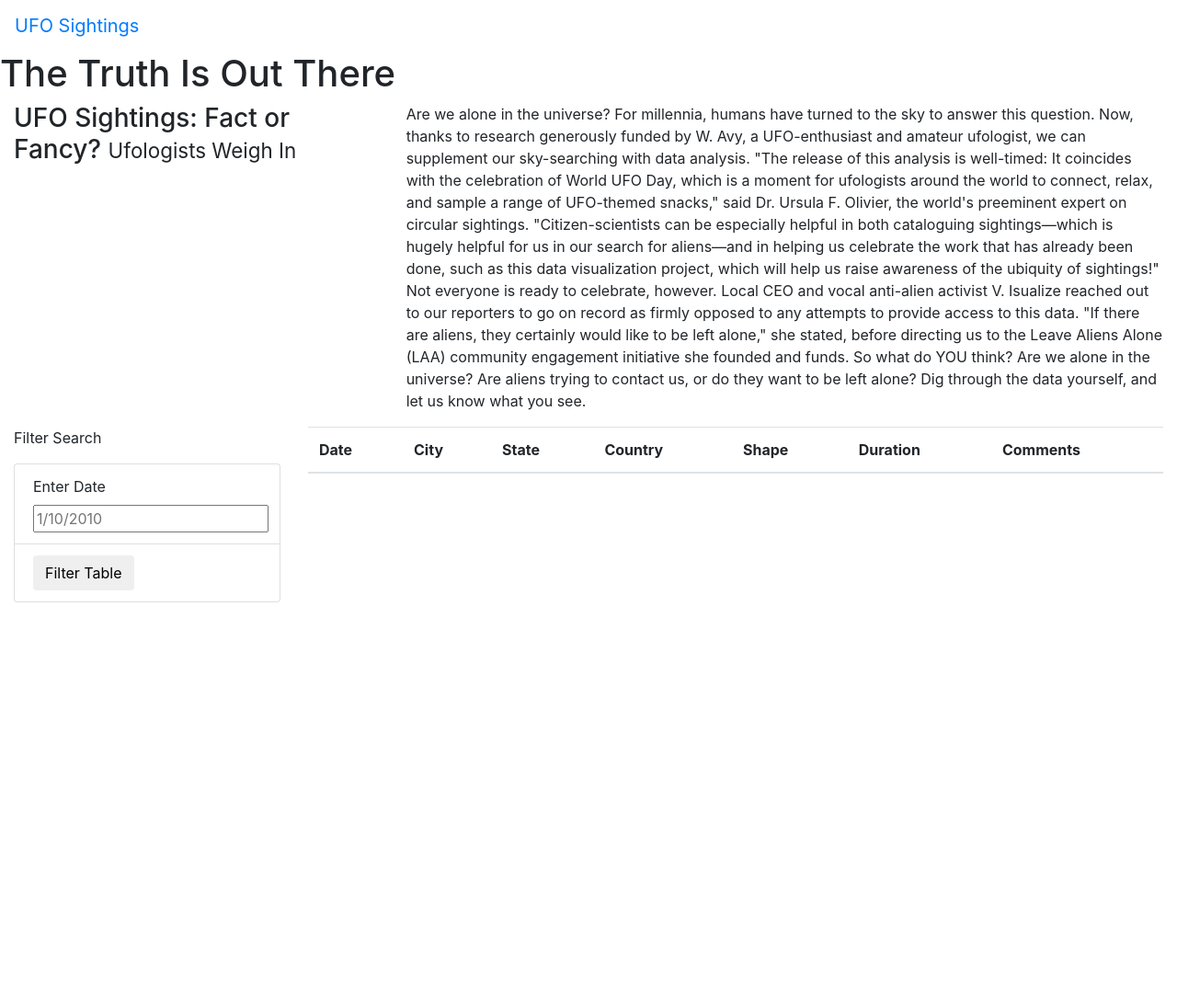
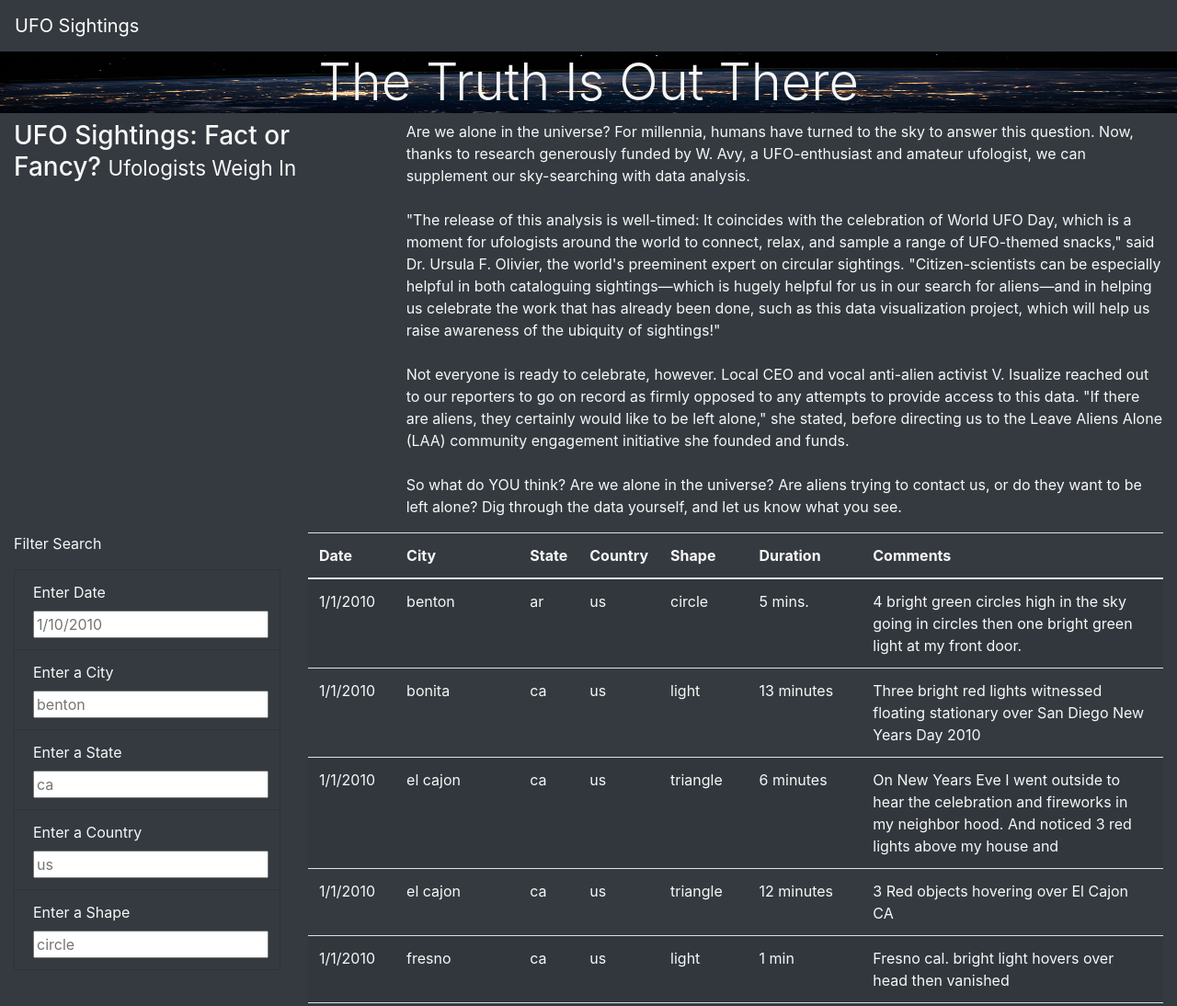
Before and after one commit to sgalikeeva/UFOs, a plain HTML site: page index.html in a window 1280 px wide. Shown: the top 1094 px of the page at 92% size. Before the commit the page ends 800 px from the top, so only its background shows below. Drawn offline with nearby package versions, Linux system fonts and the light colour scheme.

Commit message:
updating psot challenge

```diff
--- a/index.html
+++ b/index.html
@@ -13,13 +13,13 @@
     <link rel="stylesheet" href="static/css/style.css">
 
 </head>
-<body>
+<body class="bg-dark">
     <div class="wrapper">
-        <nav class="navbar navbar-expand-lg">
+        <nav class="navbar navbar-dark bg-dark navbar-expand-lg">
             <a class="navbar-brand" href="index.html">UFO Sightings</a>
         </nav>
         <div class=”jumbotron”>
-            <h1>The Truth Is Out There</h1>
+            <h1 class="display-4">The Truth Is Out There</h1>
         </div>
         <div class="container-fluid">
             <div class="row">
@@ -27,27 +27,37 @@
                     <h3>UFO Sightings: Fact or Fancy? <small>Ufologists Weigh In</small></h3>
                 </div>
                 <div class="col-md-8">
-                    <p>Are we alone in the universe? For millennia, humans have turned to the sky to answer this question. Now, thanks to research generously funded by W. Avy, a UFO-enthusiast and amateur ufologist, we can supplement our sky-searching with data analysis.
-
-                        "The release of this analysis is well-timed: It coincides with the celebration of World UFO Day, which is a moment for ufologists around the world to connect, relax, and sample a range of UFO-themed snacks," said Dr. Ursula F. Olivier, the world's preeminent expert on circular sightings. "Citizen-scientists can be especially helpful in both cataloguing sightings—which is hugely helpful for us in our search for aliens—and in helping us celebrate the work that has already been done, such as this data visualization project, which will help us raise awareness of the ubiquity of sightings!"
-
-                        Not everyone is ready to celebrate, however. Local CEO and vocal anti-alien activist V. Isualize reached out to our reporters to go on record as firmly opposed to any attempts to provide access to this data. "If there are aliens, they certainly would like to be left alone," she stated, before directing us to the Leave Aliens Alone (LAA) community engagement initiative she founded and funds.
-
+                    <p>Are we alone in the universe? For millennia, humans have turned to the sky to answer this question. Now, thanks to research generously funded by W. Avy, a UFO-enthusiast and amateur ufologist, we can supplement our sky-searching with data analysis.<br><br>
+                        "The release of this analysis is well-timed: It coincides with the celebration of World UFO Day, which is a moment for ufologists around the world to connect, relax, and sample a range of UFO-themed snacks," said Dr. Ursula F. Olivier, the world's preeminent expert on circular sightings. "Citizen-scientists can be especially helpful in both cataloguing sightings—which is hugely helpful for us in our search for aliens—and in helping us celebrate the work that has already been done, such as this data visualization project, which will help us raise awareness of the ubiquity of sightings!"<br><br>
+                        Not everyone is ready to celebrate, however. Local CEO and vocal anti-alien activist V. Isualize reached out to our reporters to go on record as firmly opposed to any attempts to provide access to this data. "If there are aliens, they certainly would like to be left alone," she stated, before directing us to the Leave Aliens Alone (LAA) community engagement initiative she founded and funds. <br><br>
                         So what do YOU think? Are we alone in the universe? Are aliens trying to contact us, or do they want to be left alone? Dig through the data yourself, and let us know what you see.</p>
                 </div>
             </div>
         <div class="container=fluid" >
             <div class="row">
                 <div class="col-md-3">
-                    <form>
+                    <form class="bg-dark">
                         <p>Filter Search</p>
-                        <ul class="list-group">
-                            <li class="list-group-item">
+                        <ul class="list-group bg-dark">
+                            <li class="list-group-item bg-dark">
                                 <label for="date">Enter Date</label>
                                 <input type="text" placeholder="1/10/2010" id="datetime" />
                             </li>
-                            <li class="list-group-item">
-                                <button id="filter-btn" type="button" class="btn btn-default">Filter Table</button>
+                            <li class="list-group-item bg-dark">
+                                <label for="city">Enter a City</label>
+                                <input type="text" placeholder="benton" id="city" />
+                            </li>
+                            <li class="list-group-item bg-dark">
+                                <label for="state">Enter a State</label>
+                                <input type="text" placeholder="ca" id="state" />
+                            </li>
+                            <li class="list-group-item bg-dark">
+                                <label for="country">Enter a Country</label>
+                                <input type="text" placeholder="us" id="country" />
+                            </li>
+                            <li class="list-group-item bg-dark">
+                                <label for="shape">Enter a Shape</label>
+                                <input type="text" placeholder="circle" id="shape" />
                             </li>
                         </ul>
                     </form>
@@ -75,6 +85,10 @@
     </div>
 
     <!-- Optional JavaScript -->
+    <script src="https://cdnjs.cloudflare.com/ajax/libs/d3/4.11.0/d3.js"></script>
+    <script src="static/js/data.js"></script>
+    <script src="static/js/app.js"></script>
+
     <!-- jQuery first, then Popper.js, then Bootstrap JS -->
     <script src="https://code.jquery.com/jquery-3.2.1.slim.min.js" integrity="sha384-KJ3o2DKtIkvYIK3UENzmM7KCkRr/rE9/Qpg6aAZGJwFDMVNA/GpGFF93hXpG5KkN" crossorigin="anonymous"></script>
     <script src="https://cdn.jsdelivr.net/npm/popper.js@1.12.9/dist/umd/popper.min.js" integrity="sha384-ApNbgh9B+Y1QKtv3Rn7W3mgPxhU9K/ScQsAP7hUibX39j7fakFPskvXusvfa0b4Q" crossorigin="anonymous"></script>
--- a/static/css/style.css
+++ b/static/css/style.css
@@ -0,0 +1,9 @@
+body {
+
+    color: #f7f7f7;
+  }
+.display-4 {
+    background-image: url("../images/nasa.jpg");
+    background-size: 100% 100%;
+    text-align: center;
+  }
--- a/static/js/app.js
+++ b/static/js/app.js
@@ -1,10 +1,9 @@
-// import the data from data.js
+// from data.js
 const tableData = data;
 
-// Reference the HTML table using d3
+// get table references
 var tbody = d3.select("tbody");
 
-// Function to loop through data in data.js and build a table
 function buildTable(data) {
   // First, clear out any existing data
   tbody.html("");
@@ -20,32 +19,57 @@ function buildTable(data) {
     Object.values(dataRow).forEach((val) => {
       let cell = row.append("td");
       cell.text(val);
-        }
-      );
+    });
   });
 }
 
-function handleClick() {
-    // Grab the datetime value from the filter
-    let date = d3.select("#datetime").property("value");
-    let filteredData = tableData;
+// 1. Create a variable to keep track of all the filters as an object.
+var filters = {};
 
-    // Check to see if a date was entered and filter the
-    // data using that date.
-    if (date) {
-      // Apply `filter` to the table data to only keep the
-      // rows where the `datetime` value matches the filter value
-      filteredData = filteredData.filter(row => row.datetime === date);
-    };
+// 3. Use this function to update the filters.
+function updateFilters() {
 
-    // Rebuild the table using the filtered data
-    // @NOTE: If no date was entered, then filteredData will
-    // just be the original tableData.
+    // 4a. Save the element that was changed as a variable.
+    let changedElement = d3.select(this);
+
+    // 4b. Save the value that was changed as a variable.
+    let elementValue = changedElement.property("value");
+
+    // 4c. Save the id of the filter that was changed as a variable.
+    let filterId = changedElement.attr("id");
+
+    // 5. If a filter value was entered then add that filterId and value
+    // to the filters list. Otherwise, clear that filter from the filters object.
+    if (elementValue) {
+        filters[filterId] = elementValue;
+    }
+    else {
+        delete filters[filterId];
+    }
+
+    // 6. Call function to apply all filters and rebuild the table
+    filterTable();
+
+  }
+
+  // 7. Use this function to filter the table when data is entered.
+  function filterTable() {
+
+    // 8. Set the filtered data to the tableData.
+    var filteredData = tableData;
+
+    // 9. Loop through all of the filters and keep any data that
+    // matches the filter values
+    Object.entries(filters).forEach(([filterId,elementValue]) => {
+        filteredData = filteredData.filter(row => row[filterId] === elementValue);
+    });
+
+    // 10. Finally, rebuild the table using the filtered data
     buildTable(filteredData);
-  };
+  }
 
-// Attach an event to listen for the form button
-d3.selectAll("#filter-btn").on("click", handleClick);
+  // 2. Attach an event to listen for changes to each filter
+  d3.selectAll("input").on("change", updateFilters);
 
   // Build the table when the page loads
   buildTable(tableData);
```
Also changed, not shown: static/images/nasa.jpg (added). Lines whose indentation alone changed are shown as unchanged.
